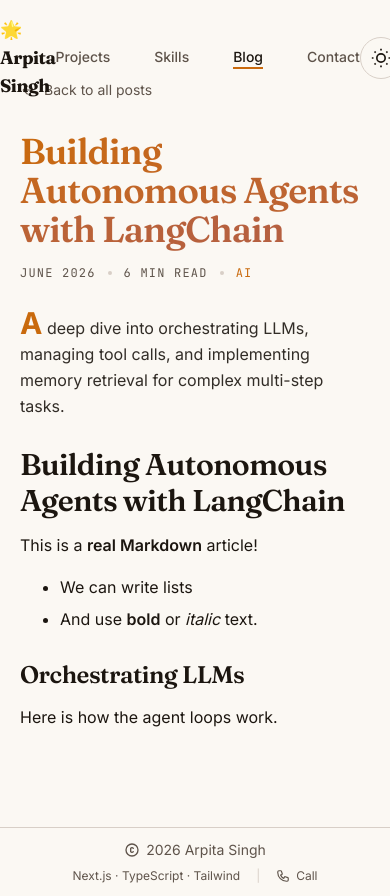
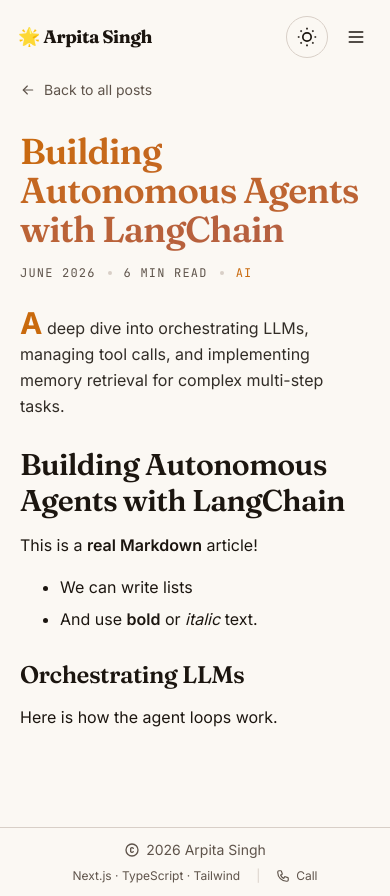
Before and after one commit to arpitasi1gh/arpitasingh, a Next.js app in the folder my-app/: page /blog/building-ai-agents-langchain in a window 390 px wide. Built offline with nearby package versions, Linux system fonts and the light colour scheme.

Commit message:
small screen navbar added

```diff
--- a/my-app/src/app/page.tsx
+++ b/my-app/src/app/page.tsx
@@ -2,13 +2,17 @@ import Hero from "@/components/sections/Hero";
 import Projects from "@/components/sections/Projects";
 import Skillstat from "@/components/sections/Skillstat";
 import Blog from "@/components/sections/Blog";
+import VisualSeparator from "@/components/ui/VisualSeparator";
 
 export default function Home() {
   return (
     <>
       <Hero/>
+      <VisualSeparator/>
       <Projects/>
+      <VisualSeparator/>
       <Skillstat/>
+      <VisualSeparator/>
       <Blog/>
     </>
   );
--- a/my-app/src/app/services/page.tsx
+++ b/my-app/src/app/services/page.tsx
@@ -1,6 +1,6 @@
 export default function Services() {
   return (
-    <div id="services">
+    <div id="services" className="min-h-screen">
 
     </div>
   );
--- a/my-app/src/components/ui/Icons.tsx
+++ b/my-app/src/components/ui/Icons.tsx
@@ -316,3 +316,20 @@ export function GithubIcon({ className = "w-5 h-5" } : { className?: string }) {
     </svg>
   );
 }
+
+
+export function CloseIcon({ className = "w-5 h-5" } : { className?: string }) {
+  return (
+    <svg className={`${className} text-foreground`} fill="none" stroke="currentColor" viewBox="0 0 24 24">
+      <path strokeLinecap="round" strokeLinejoin="round" strokeWidth="2" d="M6 18L18 6M6 6l12 12"/>
+    </svg>
+  );
+}
+
+export function OpenIcon({ className = "w-5 h-5" } : { className?: string }) {
+  return (
+    <svg className={`${className} text-foreground `} fill="none" stroke="currentColor" viewBox="0 0 24 24">
+      <path strokeLinecap="round" strokeLinejoin="round" strokeWidth="2" d="M4 6h16M4 12h16M4 18h16"/>
+    </svg>
+  );
+}
--- a/my-app/src/components/ui/Navbar.tsx
+++ b/my-app/src/components/ui/Navbar.tsx
@@ -4,11 +4,13 @@ import { useState, useEffect } from "react";
 import { usePathname } from "next/navigation";
 import Link from "next/link";
 
+import { OpenIcon, CloseIcon } from "./Icons";
 import ThemeToggle from "./ThemeToggle";
 
 export default function Navbar() {
     const [scrolled, setScrolled] = useState(false);
     const [activeSection, setActiveSection] = useState("contact");
+    const [isMenuOpen, setIsMenuOpen] = useState(false);
     const pathname = usePathname();
 
     useEffect(() => {
@@ -45,19 +47,39 @@ export default function Navbar() {
     }, [pathname]);
 
     return (
-        <div className={`fixed w-full z-50 top-0 left-0 right-0 transition-all duration-300 ${scrolled ? "bg-background/80 backdrop-blur-md border-b border-border" : "bg-transparent"}`}>
+        <div className={`fixed w-full z-50 top-0 left-0 right-0 transition-all duration-300 ${(scrolled || isMenuOpen) ? "bg-background/80 backdrop-blur-md border-b border-border" : "bg-transparent"}`}>
+
             <div className="flex items-center justify-between mx-auto py-4 sm:px-6 lg:px-8">
-                <div className="font-display font-bold text-lg tracking-tight hover:scale-[1.02] transition-transform">
+
+                <Link href="/" className="font-display font-bold text-lg ml-4.5 md:ml-0 tracking-tight hover:scale-[1.02] transition-transform">
                     🌟 Arpita Singh
-                </div>
-                <div className="flex gap-11 font-medium text-sm text-muted-foreground transition-colors">
+                </Link>
+
+                <div className="hidden md:flex gap-11 font-medium text-sm text-muted-foreground transition-colors">
                     <Link href="/#projects" className={activeSection === "projects" ? "text-foreground border-b-2 border-primary" : "text-muted-foreground hover:text-foreground"}>Projects</Link>
                     <Link href="/#skills" className={activeSection === "skills" ? "text-foreground border-b-2 border-primary" : "text-muted-foreground hover:text-foreground"}>Skills</Link>
                     <Link href="/#blog" className={(pathname.startsWith("/blog") || (pathname === "/" && activeSection === "blog")) ? "text-foreground border-b-2 border-primary" : "text-muted-foreground hover:text-foreground"}>Blog</Link>
                     <Link href="/#contact" className={activeSection === "contact" ? "text-foreground border-b-2 border-primary" : "text-muted-foreground hover:text-foreground"}>Contact</Link>
                 </div>
-                <ThemeToggle/>
+
+                <div className="flex items-center gap-3 mr-4.5 md:mr-0">
+                    <ThemeToggle/>
+                    <button onClick={() => setIsMenuOpen(!isMenuOpen)} className="md:hidden flex flex-col items-center justify-center w-8 h-8 rounded-lg hover:bg-surface/10 transition-colors focus:outline-none" aria-label="Toggle menu">
+                        {isMenuOpen ? <CloseIcon/> : <OpenIcon/>}
+                    </button>
+                </div>
+
             </div>
+
+            {isMenuOpen && (
+                <div className="md:hidden absolute top-full left-0 right-0 bg-background/90 backdrop-blur-xl border-t border-border shadow-xl px-5 py-6 flex flex-col gap-4">
+                    <Link href="/#projects" className={activeSection === "projects" ? "text-foreground border-l-2 border-primary pl-4 py-3 font-semibold transition-colors" : "text-muted-foreground hover:text-foreground pl-5 py-3 transition-colors"}>Projects</Link>
+                    <Link href="/#skills" className={activeSection === "skills" ? "text-foreground border-l-2 border-primary pl-4 font-semibold py-3 transition-colors" : "text-muted-foreground hover:text-foreground pl-5 py-3 transition-colors"}>Skills</Link>
+                    <Link href="/#blog" className={(pathname.startsWith("/blog") || (pathname === "/" && activeSection === "blog")) ? "text-foreground border-l-2 border-primary pl-4 font-semibold py-3 transition-colors" : "text-muted-foreground hover:text-foreground pl-5 py-3 transition-colors"}>Blog</Link>
+                    <Link href="/#contact" className={activeSection === "contact" ? "text-foreground border-l-2 border-primary pl-4 font-semibold py-3 transition-colors" : "text-muted-foreground hover:text-foreground pl-5 py-3 transition-colors"}>Contact</Link>
+                </div>
+            )}
+
         </div>
     );
 };
--- /dev/null
+++ b/my-app/src/components/ui/VisualSeparator.tsx
@@ -0,0 +1,21 @@
+export default function VisualSeparator() {
+    return (
+    <div className="w-full max-w-5xl mx-auto px-6 py-20">
+      <div className="h-[1px] w-full bg-[var(--color-border)] opacity-60"/>
+    </div>
+    );
+};
+
+// interface VisualSeparatorProps {
+//   children?: React.ReactNode;
+// }
+
+// export default function VisualSeparator({ children }: VisualSeparatorProps) {
+//   return (
+//     <div className="w-full bg-[var(--color-surface)] grain py-24 my-12 border-y border-[var(--color-border)]">
+//       <div className="max-w-5xl mx-auto px-6">
+//         {children || <div className="h-12" />}
+//       </div>
+//     </div>
+//   );
+// }
```
